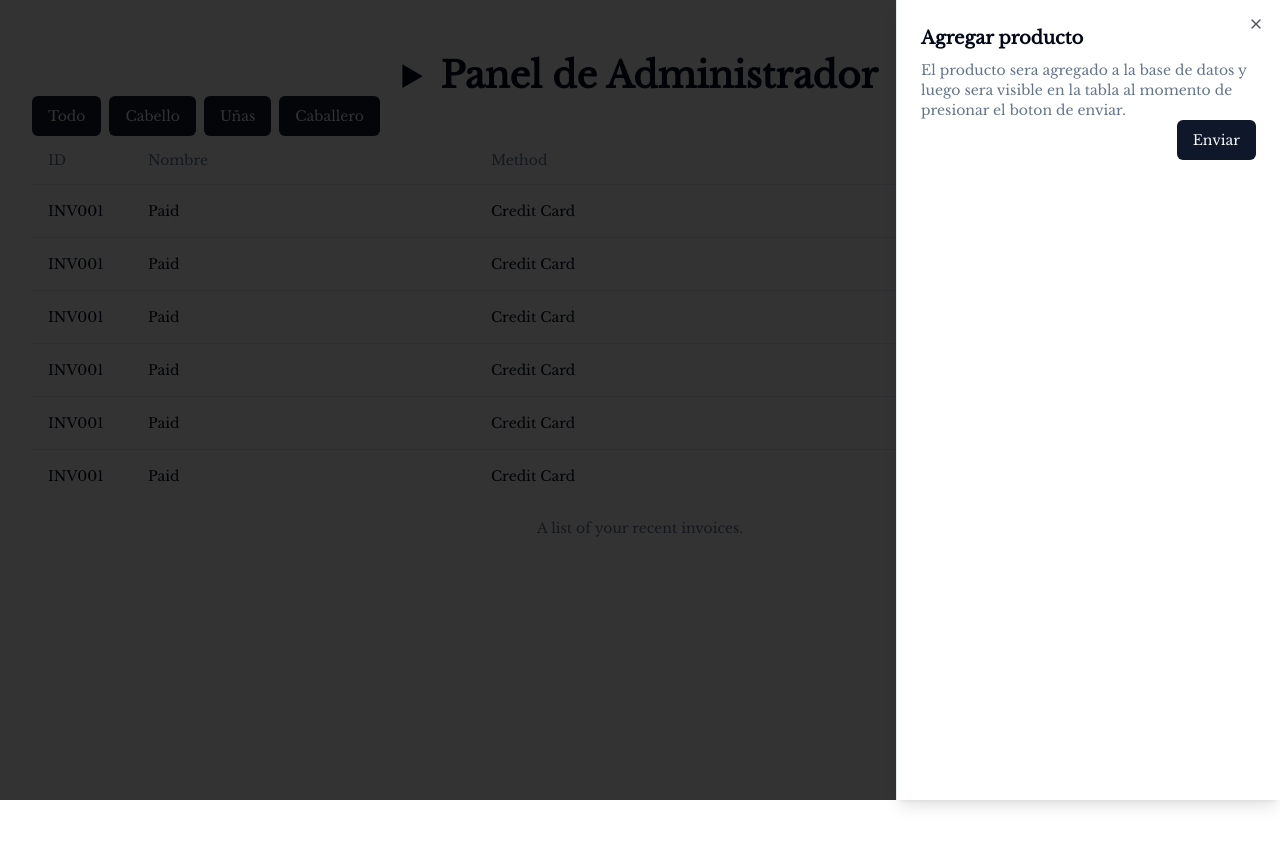
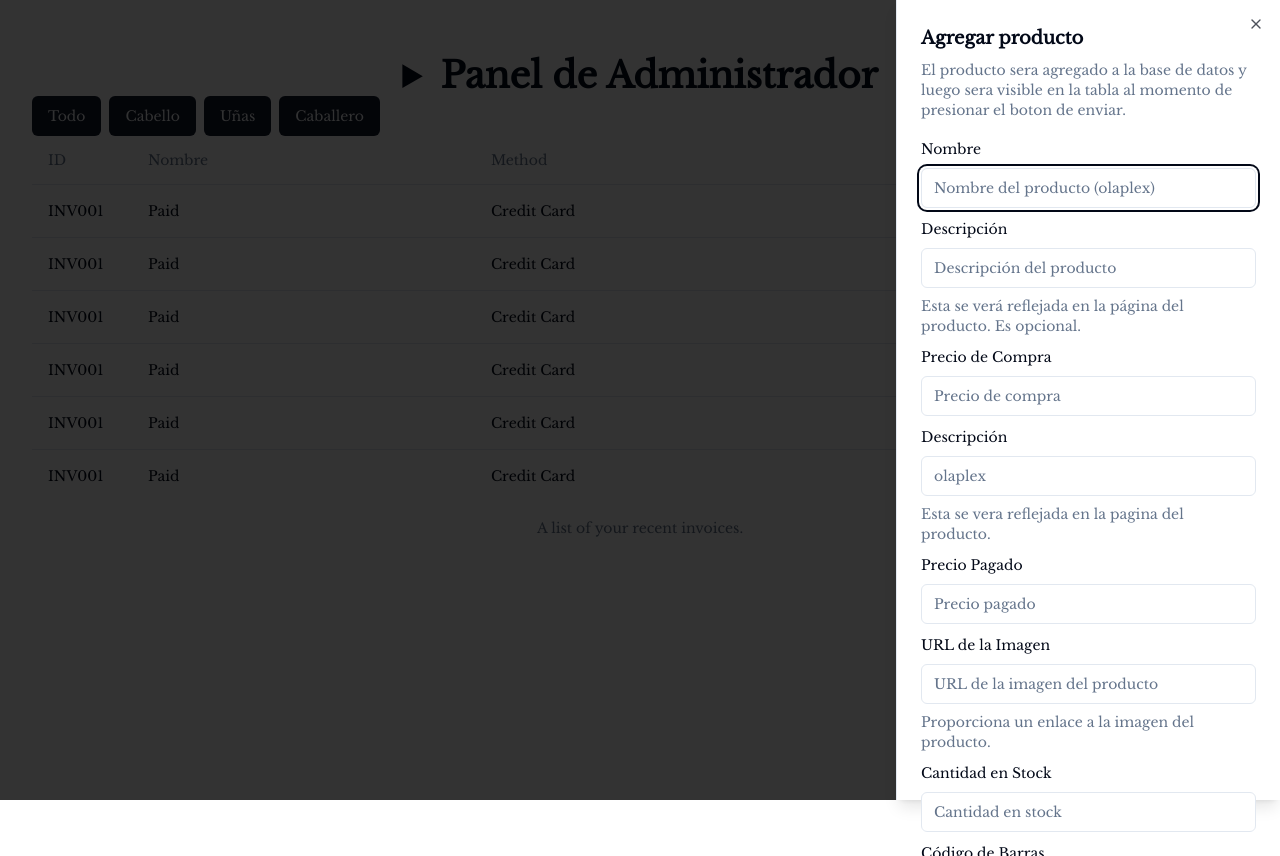
Before and after one commit to edwinperaza99/be-beauty, a Next.js app: page /dashboard in a window 1280 px wide. Both pictures are taken after a click on the button "Agregar producto". Built offline with nearby package versions, Linux system fonts and the light colour scheme.

Commit message:
create basic form

```diff
--- a/app/(admin)/dashboard/page.tsx
+++ b/app/(admin)/dashboard/page.tsx
@@ -1,3 +1,5 @@
+"use client";
+
 import { Button } from "@/components/ui/button";
 import AddProduct from "@/components/add-product-sheet/AddProduct";
 
--- a/components/add-product-sheet/AddForm.tsx
+++ b/components/add-product-sheet/AddForm.tsx
@@ -1,3 +1,215 @@
+"use client";
+
+import { zodResolver } from "@hookform/resolvers/zod";
+import { useForm } from "react-hook-form";
+import { z } from "zod";
+
+import { Button } from "@/components/ui/button";
+import {
+	Form,
+	FormControl,
+	FormDescription,
+	FormField,
+	FormItem,
+	FormLabel,
+	FormMessage,
+} from "@/components/ui/form";
+import { Input } from "@/components/ui/input";
+
+const formSchema = z.object({
+	name: z
+		.string()
+		.min(1, { message: "El nombre del producto es obligatorio." }),
+	description: z.string().optional(), // Campo opcional sin mensaje de validación específico
+	buy_price: z
+		.number()
+		.positive({ message: "El precio de compra debe ser un número positivo." })
+		.optional(),
+	paid_price: z
+		.number()
+		.positive({ message: "El precio pagado debe ser un número positivo." })
+		.optional(),
+	image_url: z
+		.string()
+		.url({ message: "La URL de la imagen debe ser una URL válida." })
+		.optional(),
+	stock_qty: z
+		.number()
+		.int({ message: "La cantidad de stock debe ser un número entero." })
+		.nonnegative({ message: "La cantidad de stock no puede ser negativa." })
+		.optional(),
+	barcode: z.string().optional().nullable(), // Opcional, puede ser nulo, no se necesita mensaje específico
+	categories: z
+		.array(z.string())
+		.min(1, { message: "Se requiere al menos una categoría." }),
+	// createdAt: z.date().optional(), // Opcional, manejado por la base de datos
+	// updatedAt: z.date().optional(), // Opcional, manejado por la base de datos
+});
 export default function AddForm() {
-	return <></>;
+	const form = useForm<z.infer<typeof formSchema>>({
+		resolver: zodResolver(formSchema),
+		defaultValues: {
+			name: "",
+			description: "",
+			buy_price: undefined,
+			paid_price: undefined,
+			image_url: "",
+			stock_qty: undefined,
+			barcode: "",
+			categories: [""],
+		},
+	});
+	function onSubmit(values: z.infer<typeof formSchema>) {
+		// Do something with the form values.
+		// ✅ This will be type-safe and validated.
+		console.log(values);
+	}
+	return (
+		<Form {...form}>
+			<form onSubmit={form.handleSubmit(onSubmit)} className="space-y-2 pt-4">
+				<FormField
+					control={form.control}
+					name="name"
+					render={({ field }) => (
+						<FormItem>
+							<FormLabel>Nombre</FormLabel>
+							<FormControl>
+								<Input placeholder="Nombre del producto (olaplex)" {...field} />
+							</FormControl>
+							<FormMessage />
+						</FormItem>
+					)}
+				/>
+				<FormField
+					control={form.control}
+					name="description"
+					render={({ field }) => (
+						<FormItem>
+							<FormLabel>Descripción</FormLabel>
+							<FormControl>
+								<Input placeholder="Descripción del producto" {...field} />
+							</FormControl>
+							<FormDescription>
+								Esta se verá reflejada en la página del producto. Es opcional.
+							</FormDescription>
+							<FormMessage />
+						</FormItem>
+					)}
+				/>
+				<FormField
+					control={form.control}
+					name="buy_price"
+					render={({ field }) => (
+						<FormItem>
+							<FormLabel>Precio de Compra</FormLabel>
+							<FormControl>
+								<Input
+									type="number"
+									placeholder="Precio de compra"
+									{...field}
+								/>
+							</FormControl>
+							<FormMessage />
+						</FormItem>
+					)}
+				/>
+				<FormField
+					control={form.control}
+					name="username"
+					render={({ field }) => (
+						<FormItem>
+							<FormLabel>Descripción</FormLabel>
+							<FormControl>
+								<Input placeholder="olaplex" {...field} />
+							</FormControl>
+							<FormDescription>
+								Esta se vera reflejada en la pagina del producto.
+							</FormDescription>
+							<FormMessage />
+						</FormItem>
+					)}
+				/>
+				<FormField
+					control={form.control}
+					name="paid_price"
+					render={({ field }) => (
+						<FormItem>
+							<FormLabel>Precio Pagado</FormLabel>
+							<FormControl>
+								<Input type="number" placeholder="Precio pagado" {...field} />
+							</FormControl>
+							<FormMessage />
+						</FormItem>
+					)}
+				/>
+				<FormField
+					control={form.control}
+					name="image_url"
+					render={({ field }) => (
+						<FormItem>
+							<FormLabel>URL de la Imagen</FormLabel>
+							<FormControl>
+								<Input placeholder="URL de la imagen del producto" {...field} />
+							</FormControl>
+							<FormDescription>
+								Proporciona un enlace a la imagen del producto.
+							</FormDescription>
+							<FormMessage />
+						</FormItem>
+					)}
+				/>
+
+				<FormField
+					control={form.control}
+					name="stock_qty"
+					render={({ field }) => (
+						<FormItem>
+							<FormLabel>Cantidad en Stock</FormLabel>
+							<FormControl>
+								<Input
+									type="number"
+									placeholder="Cantidad en stock"
+									{...field}
+								/>
+							</FormControl>
+							<FormMessage />
+						</FormItem>
+					)}
+				/>
+
+				<FormField
+					control={form.control}
+					name="barcode"
+					render={({ field }) => (
+						<FormItem>
+							<FormLabel>Código de Barras</FormLabel>
+							<FormControl>
+								<Input placeholder="Código de barras" {...field} />
+							</FormControl>
+							<FormMessage />
+						</FormItem>
+					)}
+				/>
+
+				<FormField
+					control={form.control}
+					name="categories"
+					render={({ field }) => (
+						<FormItem>
+							<FormLabel>Categorías</FormLabel>
+							<FormControl>
+								<Input placeholder="Categorías del producto" {...field} />
+							</FormControl>
+							<FormDescription>
+								Ingresa al menos una categoría. Separa múltiples categorías con
+								comas.
+							</FormDescription>
+							<FormMessage />
+						</FormItem>
+					)}
+				/>
+				<Button type="submit">Submit</Button>
+			</form>
+		</Form>
+	);
 }
```
